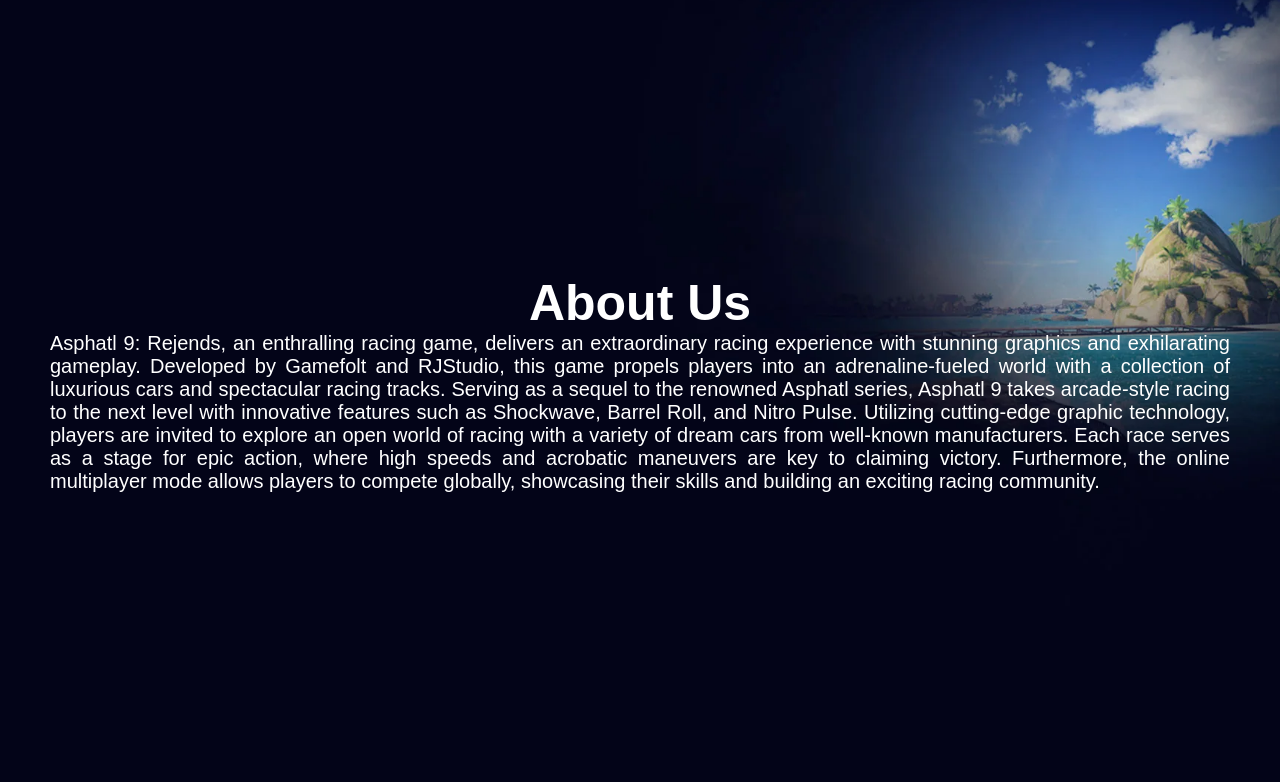
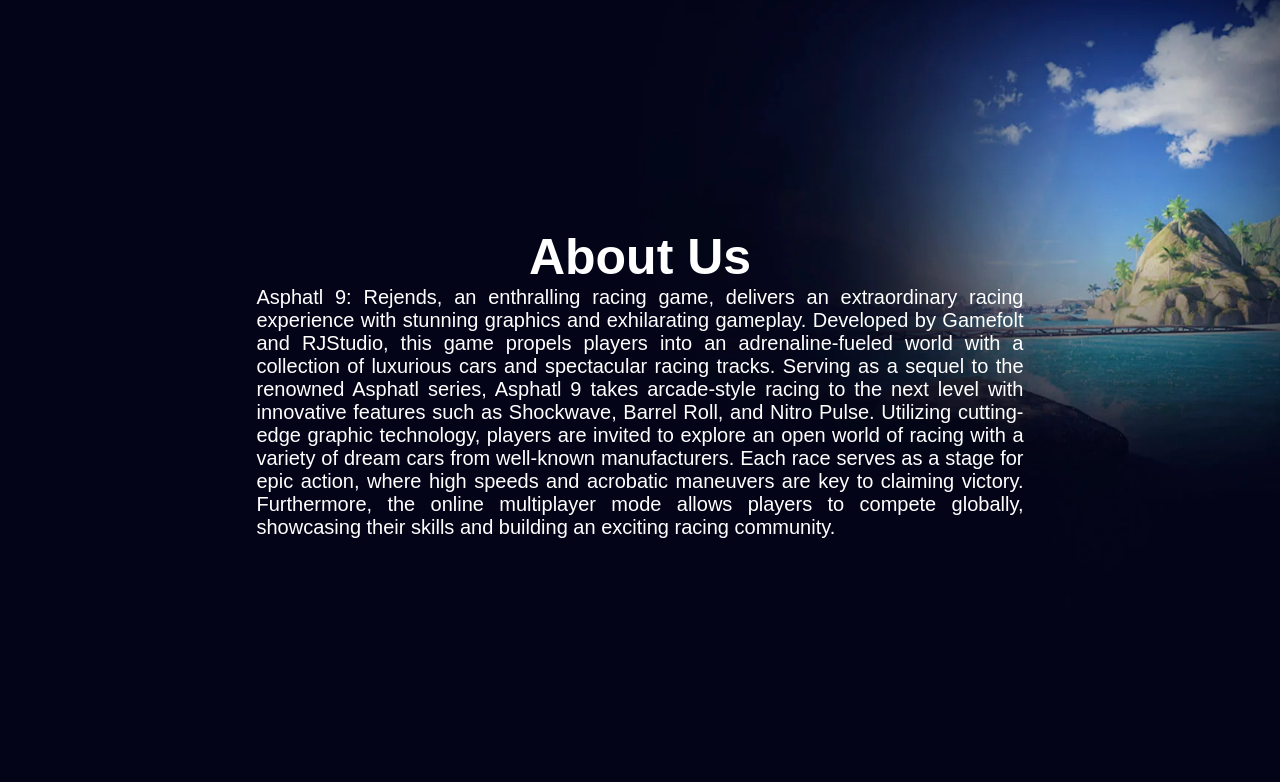
Before and after one commit to frappeee/Simple-Website, a plain HTML site: page index.html in a window 1280 px wide. Shown: the part 913-1695 px from the top of the page. Drawn offline with Linux system fonts and the light colour scheme.

Commit message:
Update styles.css

```diff
--- a/styles.css
+++ b/styles.css
@@ -14,6 +14,12 @@ header {
     top: 0;
     width: 100%;
     z-index: 1000;
+}
+
+.about-us {
+    text-align: center;
+    width: 65%;
+    margin: 0 auto;
 }
 
 .navbar {
```
